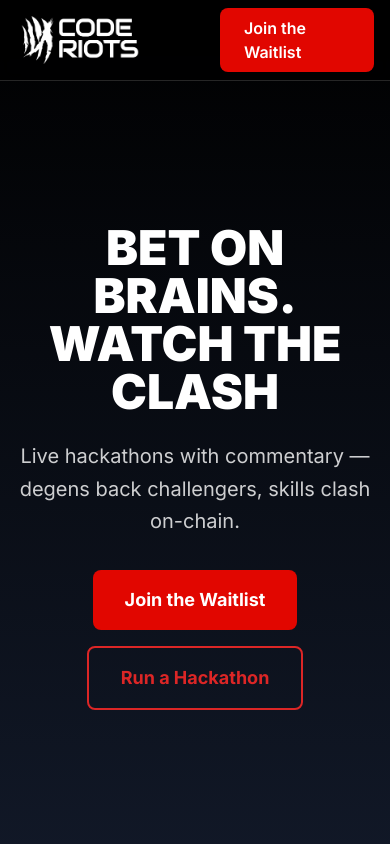
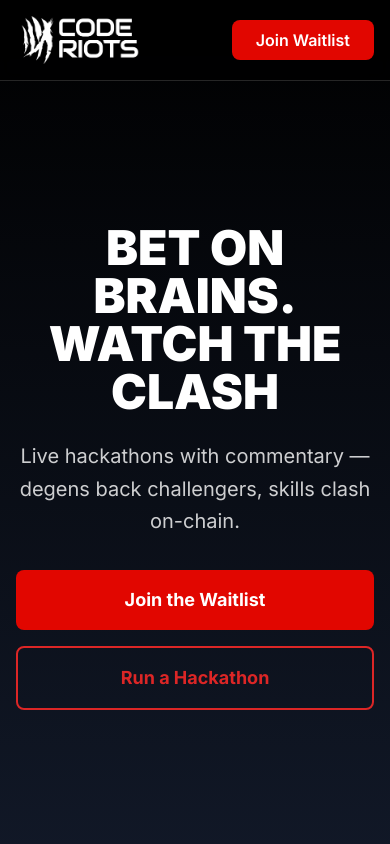
Before and after one commit to D3Portillo/coderiots.com, a Next.js app: page / in a window 390 px wide. Shown: the top 844 px of the page. Built offline with nearby package versions, Linux system fonts and the light colour scheme.

Commit message:
chores: shorter version

```diff
--- a/app/Navigation.tsx
+++ b/app/Navigation.tsx
@@ -7,7 +7,7 @@ export default function Navigation() {
   return (
     <nav className="fixed top-0 w-full z-50 bg-gradient-to-b from-black/95 to-black/55 backdrop-blur border-b border-white/15">
       <div className="max-w-7xl mx-auto px-4 sm:px-6 lg:px-8">
-        <div className="flex gap-8 items-center h-20">
+        <div className="flex items-center h-20">
           <div className="flex mr-3 shrink-0 invert items-center">
             <Link href="/#">
               <figure>
@@ -18,16 +18,17 @@ export default function Navigation() {
 
           <div className="flex-grow" />
 
-          <a className="font-semibold hidden sm:inline cursor-pointer hover:underline underline-offset-4">
+          <a className="font-semibold mr-8 hidden sm:inline cursor-pointer hover:underline underline-offset-4">
             Run a Hackathon
           </a>
 
           <Link
             href="https://tally.so/r/3E2QlA"
             target="_blank"
-            className="bg-riot-red hover:bg-riot-red/80 text-white px-6 py-2 rounded-lg font-semibold transition-colors"
+            className="bg-riot-red whitespace-nowrap hover:bg-riot-red/80 text-white px-6 py-2 rounded-lg font-semibold transition-colors"
           >
-            Join the Waitlist
+            <span className="sm:hidden">Join Waitlist</span>
+            <span className="hidden sm:inline">Join the Waitlist</span>
           </Link>
         </div>
       </div>
--- a/app/page.tsx
+++ b/app/page.tsx
@@ -22,7 +22,7 @@ export default function Home() {
               Live hackathons with commentary — degens back challengers, skills
               clash on-chain.
             </p>
-            <div className="flex flex-col sm:flex-row gap-4 items-center justify-center">
+            <div className="grid sm:inline-flex gap-4 mx-auto">
               <Link
                 href="https://tally.so/r/3E2QlA"
                 target="_blank"
```
